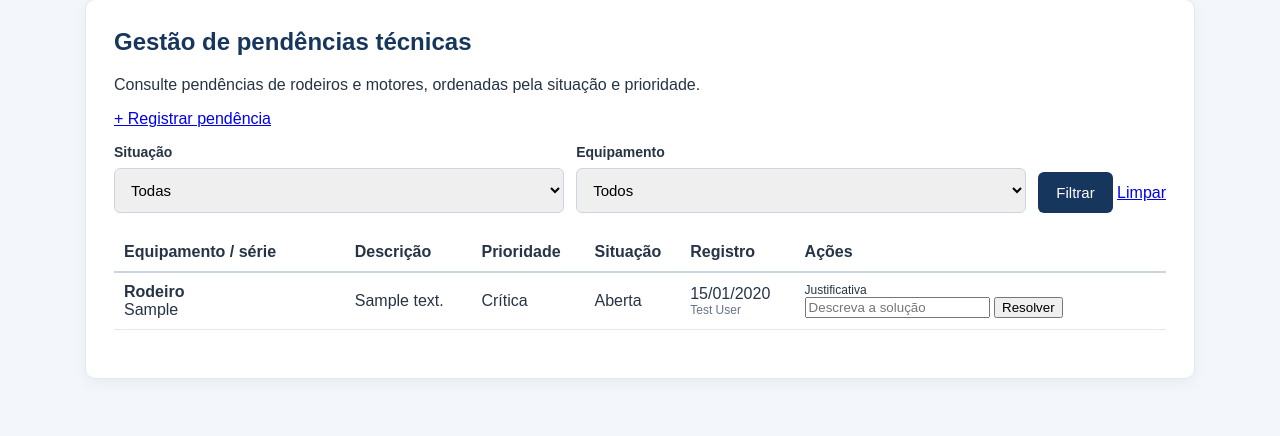
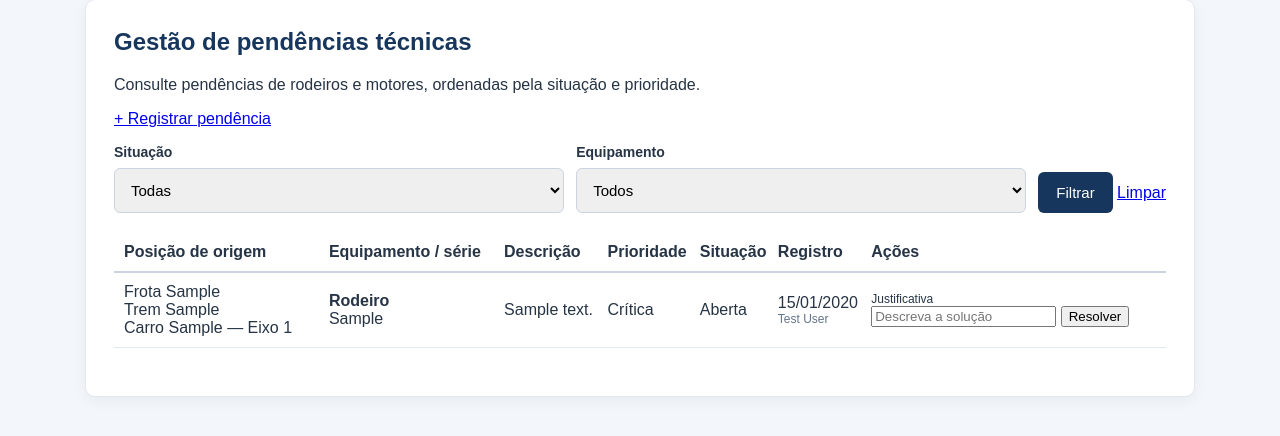
Before and after one commit to DiegoArmelin/SGR-M, a Laravel app: page /pendencias in a window 1280 px wide. Shown: the part 101-537 px from the top of the page. Run offline with Laravel 12, Linux system fonts and the light colour scheme; a user stored in the database is signed in; data comes from the database, SQL or seed files in the repository; tables that the repository leaves empty hold one stand-in row (values such as "Sample post").

Commit message:
feat: mostra posição original da pendência na listagem

```diff
--- a/resources/views/pendencias/index.blade.php
+++ b/resources/views/pendencias/index.blade.php
@@ -31,7 +31,7 @@
 
     <div style="overflow-x:auto"><table style="width:100%;border-collapse:collapse;text-align:left">
         <thead><tr style="border-bottom:2px solid #cbd5e1">
-            <th style="padding:10px">Equipamento / série</th><th>Descrição</th><th>Prioridade</th><th>Situação</th><th>Registro</th><th>Ações</th>
+            <th style="padding:10px">Posição de origem</th><th>Equipamento / série</th><th>Descrição</th><th>Prioridade</th><th>Situação</th><th>Registro</th><th>Ações</th>
         </tr></thead>
         <tbody>
         @forelse($pendencias as $pendencia)
@@ -42,7 +42,17 @@
                 $prioridades = ['critica'=>'Crítica','alta'=>'Alta','media'=>'Média','baixa'=>'Baixa'];
             @endphp
             <tr style="border-bottom:1px solid #e2e8f0">
-                <td style="padding:10px"><strong>{{ $tipo }}</strong><div>{{ $serie }}</div></td>
+                <td style="padding:10px">
+                    @if($pendencia->eixo)
+                        {{-- A posição é histórica: permanece ligada à ocorrência depois de uma troca. --}}
+                        Frota {{ $pendencia->eixo->carro->trem->frota->codigo }}
+                        <div>Trem {{ $pendencia->eixo->carro->trem->codigo }}</div>
+                        <div>Carro {{ $pendencia->eixo->carro->codigo }} — Eixo {{ $pendencia->eixo->numero }}</div>
+                    @else
+                        <small>Não registrada (cadastro anterior)</small>
+                    @endif
+                </td>
+                <td><strong>{{ $tipo }}</strong><div>{{ $serie }}</div></td>
                 <td>{{ $pendencia->descricao }}</td>
                 <td>{{ $prioridades[$pendencia->prioridade] ?? $pendencia->prioridade }}</td>
                 <td>{{ $pendencia->situacao === 'aberta' ? 'Aberta' : 'Resolvida' }}</td>
@@ -62,7 +72,7 @@
                 </td>
             </tr>
         @empty
-            <tr><td colspan="6" style="padding:16px">Nenhuma pendência encontrada.</td></tr>
+            <tr><td colspan="7" style="padding:16px">Nenhuma pendência encontrada.</td></tr>
         @endforelse
         </tbody>
     </table></div>
```
